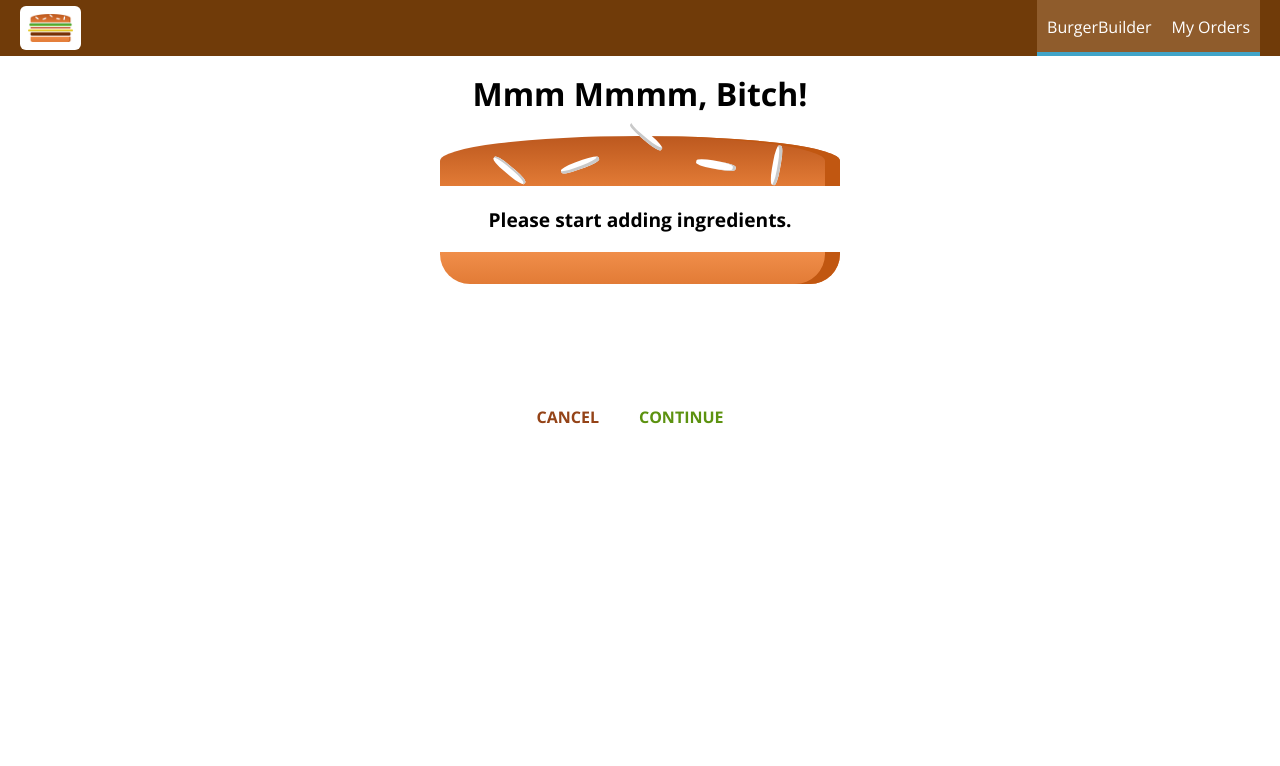
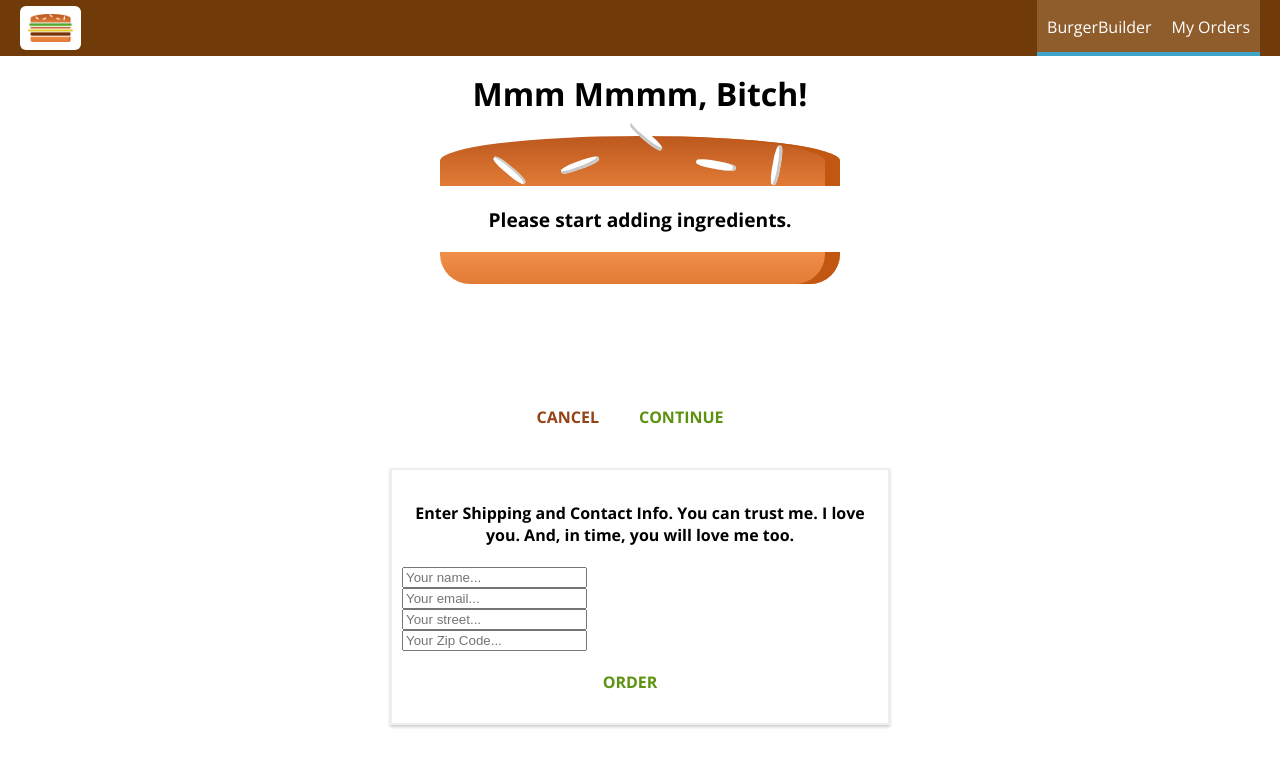
Before and after one commit to keepforever/burger_builder, a React app: page /checkout in a window 1280 px wide. Both pictures are taken after a click on the button "CONTINUE". Shown: the top 766 px of the page. Built offline with nearby package versions, Linux system fonts and the light colour scheme.

Commit message:
finished 184 totally

```diff
--- a/src/containers/Checkout/Checkout.js
+++ b/src/containers/Checkout/Checkout.js
@@ -1,6 +1,9 @@
 import React, { Component } from 'react';
+import { Route } from 'react-router-dom';
+
 
 import CheckoutSummary from '../../components/Order/CheckoutSummary/CheckoutSummary';
+import ContactData from './ContactData/ContactData';
 
 class Checkout extends Component {
 // dummy data hardcoded to state temporarly
@@ -43,6 +46,10 @@ class Checkout extends Component {
                     ingredients={this.state.ingredients}
                     checkoutCancelled={this.checkoutCancelledHandler}
                     checkoutContinued={this.checkoutContinuedHandler}></CheckoutSummary>
+                    {/* this.props.match.path is whatever path currently at */}
+                <Route
+                    path={this.props.match.path + '/contact-data'}
+                    component={ContactData}/>
             </div>
         )
     }
--- a/src/containers/Checkout/ContactData/ContactData.css
+++ b/src/containers/Checkout/ContactData/ContactData.css
@@ -2,6 +2,14 @@
     margin: 20px auto;
     width: 80%;
     text-align: center;
+    box-shadow: 0 2px 3px #ccc;
+    border: 2px solid #eee;
+    padding: 10px;
+    box-sizing: border-box;
+}
+
+.Input {
+    display: block;
 }
 
 @media (min-width: 600px ) {
--- a/src/containers/Checkout/ContactData/ContactData.js
+++ b/src/containers/Checkout/ContactData/ContactData.js
@@ -1,6 +1,7 @@
 import React, { Component } from 'react';
 
 import Button from '../../../components/UI/Button/Button';
+import classes from './ContactData.css';
 
 class ContactData extends Component {
     state = {
@@ -14,13 +15,13 @@ class ContactData extends Component {
 
     render() {
         return (
-            <div>
+            <div className={classes.ContactData}>
                 <h4>Enter Shipping and Contact Info.  You can trust me.  I love you. And, in time, you will love me too.</h4>
                 <form>
-                    <input type="text" name="name" placeholder="Your name..." />
-                    <input type="email" name="email" placeholder="Your email..." />
-                    <input type="street" name="street" placeholder="Your street..." />
-                    <input type="postalCode" name="postal" placeholder="Your Zip Code..." />
+                    <input className={classes.Input} type="text" name="name" placeholder="Your name..." />
+                    <input className={classes.Input} type="email" name="email" placeholder="Your email..." />
+                    <input className={classes.Input} type="street" name="street" placeholder="Your street..." />
+                    <input className={classes.Input} type="postalCode" name="postal" placeholder="Your Zip Code..." />
                     <Button btnType="Success">ORDER</Button>
                 </form>
             </div>
@@ -28,4 +29,4 @@ class ContactData extends Component {
     }
 }
 
-export defalut ContactData
+export default ContactData
```
